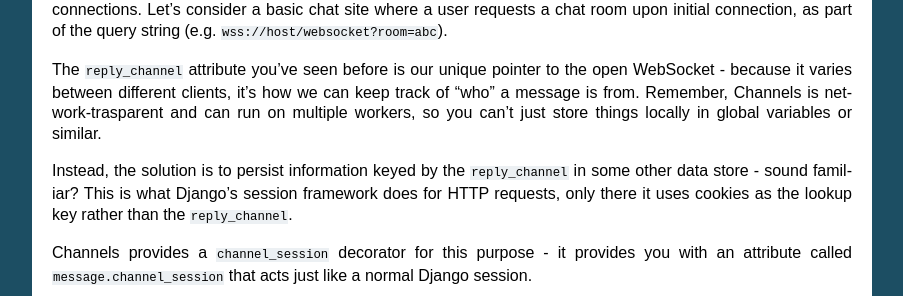
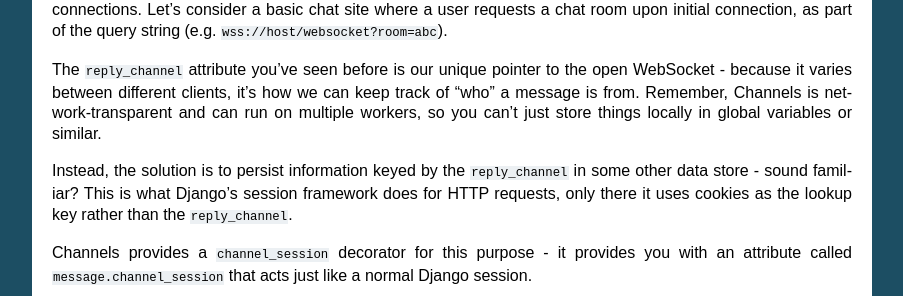
Before and after one commit to phillipchain/DjangoChannels, a Sphinx documentation site: the page built from docs/getting-started.rst, in a window 1280 px wide and 900 px high, scrolled down 3749 px. Shown: the part 199-495 px from the top of the window, without its empty margins (198-1101 px from the left). Built offline with Sphinx 7.4.7, drawn with Linux system fonts in a browser that asks for light colours; some of the changed text lies outside the part shown.

Commit message:
Fix some typos

```diff
--- a/docs/concepts.rst
+++ b/docs/concepts.rst
@@ -28,7 +28,7 @@
 What is a channel? It is an *ordered*, *first-in first-out queue* with
 *message expiry* and *at-most-once delivery* to *only one listener at a time*.
 
-You can think of it as analagous to a task queue - messages are put onto
+You can think of it as analogous to a task queue - messages are put onto
 the channel by *producers*, and then given to just one of the *consumers*
 listening to that channnel.
 
--- a/docs/getting-started.rst
+++ b/docs/getting-started.rst
@@ -244,7 +244,7 @@
 
 The ``reply_channel`` attribute you've seen before is our unique pointer to the
 open WebSocket - because it varies between different clients, it's how we can
-keep track of "who" a message is from. Remember, Channels is network-trasparent
+keep track of "who" a message is from. Remember, Channels is network-transparent
 and can run on multiple workers, so you can't just store things locally in
 global variables or similar.
 
--- a/docs/installation.rst
+++ b/docs/installation.rst
@@ -21,8 +21,8 @@
 take control of the ``runserver`` command. See :doc:`getting-started` for more.
 
 
-Installing the lastest development version
-------------------------------------------
+Installing the latest development version
+-----------------------------------------
 
 To install the latest version of Channels, clone the repo, change to the repo,
 change to the repo directory, and pip install it into your current virtual
--- a/docs/message-standards.rst
+++ b/docs/message-standards.rst
@@ -15,7 +15,7 @@
 
 All messages must be able to be encoded as JSON; channel backends don't
 necessarily have to use JSON, but we consider it the lowest common denominator
-for serialisation format compatability.
+for serialisation format compatibility.
 
 The size limit on messages is 1MB (while channel backends may support larger
 sizes, all message formats should stay under this limit, which might include
--- a/docs/releases/0.8.rst
+++ b/docs/releases/0.8.rst
@@ -13,7 +13,7 @@
   added to allow moving the user details from the HTTP session to the channel session in the ``connect`` consumer.
 
 * A ``@linearize`` decorator was added to help ensure a ``connect``/``receive`` pair are not executed
-  simultanously on two different workers.
+  simultaneously on two different workers.
 
 * Channel backends gained locking mechanisms to support the ``linearize`` feature.
 
--- a/docs/scaling.rst
+++ b/docs/scaling.rst
@@ -1,7 +1,7 @@
 Scaling
 =======
 
-Of course, one of the downsides of introducing a channel layer to Django it
+Of course, one of the downsides of introducing a channel layer to Django is
 that it's something else that must scale. Scaling traditional Django as a
 WSGI application is easy - you just add more servers and a loadbalancer. Your
 database is likely to be the thing that stopped scaling before, and there's
```
Also changed, not shown: other parts of docs/getting-started.rst (+2 -2 lines).
